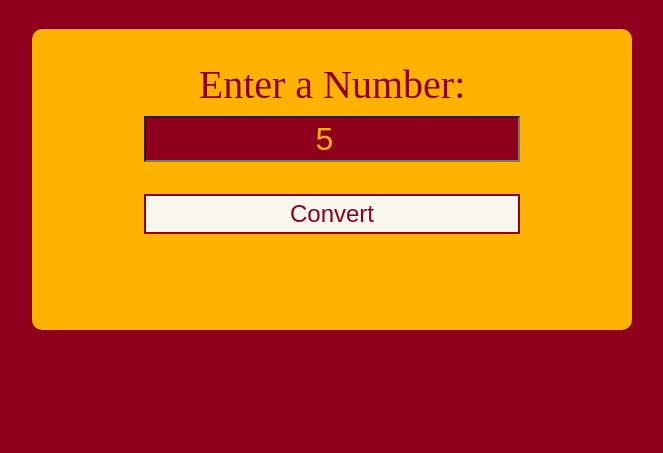
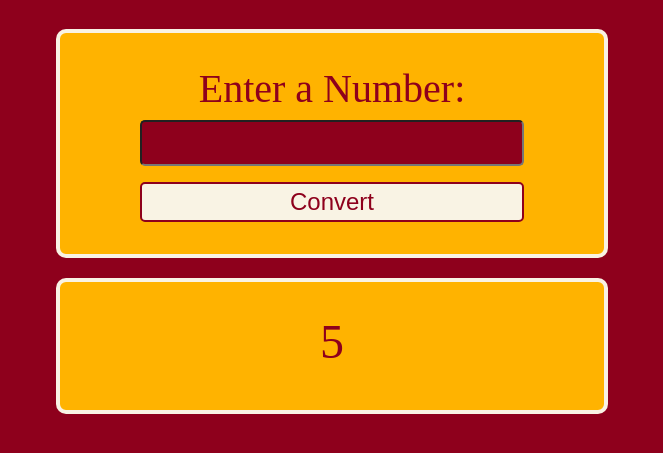
Before and after one commit to mozartdd/roman-number-convertor, a plain HTML site: page index.html in a window 1280 px wide. Both pictures are taken after typing "5" into the empty fields and a click on the button "Convert". Shown: the part 369-822 px from the top of the page, without its empty margins (308-971 px from the left). Drawn offline with Linux system fonts and the light colour scheme; a web font is replaced by a local one.

Commit message:
created beginning of convert function & event.lis

```diff
--- a/index.html
+++ b/index.html
@@ -5,7 +5,7 @@
         <meta charset="utf-8">
         <meta name="viewport" content="width=device-width, initial-scale=1.0">
         <meta name="author" content="Dainis Dilevka">
-        <link rel="stylesheet" href="style.css">
+        <link rel="stylesheet" href="styles.css">
         <link href="https://fonts.cdnfonts.com/css/trajan-pro" rel="stylesheet">
     </head>
     <body>
@@ -15,9 +15,9 @@
             <div class="wrapper">
                 <input type="number" id="number">
                 <button id="convert-btn">Convert</button>
-                <p id="output"></p>
             </div>
         </div>
-        <script src="scritpt.js"></script>
+            <p id="output"></p>
+        <script src="script.js"></script>
     </body>
 </html>
--- /dev/null
+++ b/script.js
@@ -0,0 +1,38 @@
+const btn = document.querySelector("button");
+const input = document.querySelector("input");
+const output = document.querySelector("#output");
+
+const convert = () => {
+    if (!input.value) {
+        output.innerHTML = `
+        <div class="output-container">
+            <p style="font-size: 2rem" id="output">Please enter a valid number</p>
+        </div>
+    `;
+    } else if (input.value <= 0) {
+        output.innerHTML = `
+        <div class="output-container">
+            <p style="font-size: 2rem" id="output">Please enter a number greater than or equal to 1</p>
+        </div>
+    `;
+    } else if (input.value >= 4000) {
+        output.innerHTML = `
+        <div class="output-container">
+            <p style="font-size: 2rem" id="output">Please enter a number less than or equal to 3999</p>
+        </div>
+    `;
+    } else {output.innerHTML = `
+    <div class="output-container">
+        <p id="output">${input.value}</p>
+    </div>
+    `;}
+input.value = "";
+}
+
+input.addEventListener("keydown", (e) => {
+    if (e.key === "Enter") {
+        convert();
+    }
+});
+
+btn.addEventListener("click", convert);
--- a/style.css
+++ b/styles.css
@@ -1,7 +1,7 @@
 :root {
     --yellow: #FFB300;
     --red: #8E001C;
-    --marble: #F9F6EE;
+    --marble: #f9f6eef5;
 }
 
 html {
@@ -22,18 +22,21 @@ h1 {
     color: var(--yellow)
 }
 
-.container {
+.container, .output-container {
     padding: 2rem;
     background-color: var(--yellow);
+    margin: 20px auto;
+    max-width: 80%;
+    border: solid 4px var(--marble);
     border-radius: 10px;
 }
 
 .wrapper {
     display: flex;
-    max-width: 70%;
+    max-width: 80%;
     flex-direction: column;
     margin: auto;
-    gap: 2rem;
+    gap: 1rem;
     font-family: 'Times New Roman', Times, serif;
 }
 
@@ -54,6 +57,7 @@ input {
 
 input, button {
     height: 2.5rem;
+    border-radius: 5px;
 }
 
 button {
@@ -68,3 +72,12 @@ button:hover {
     cursor: pointer;
     background: linear-gradient(rgba(255, 179, 0, 0.5), rgba(142, 0, 28, 0.5));
 }
+
+#output {
+    color: var(--red);
+    font-size: 3rem;
+    margin: auto;
+    text-align: center;
+    height: 2rem;
+    padding-bottom: 2rem;
+}
```
Also changed, not shown: scritpt.js (deleted).
